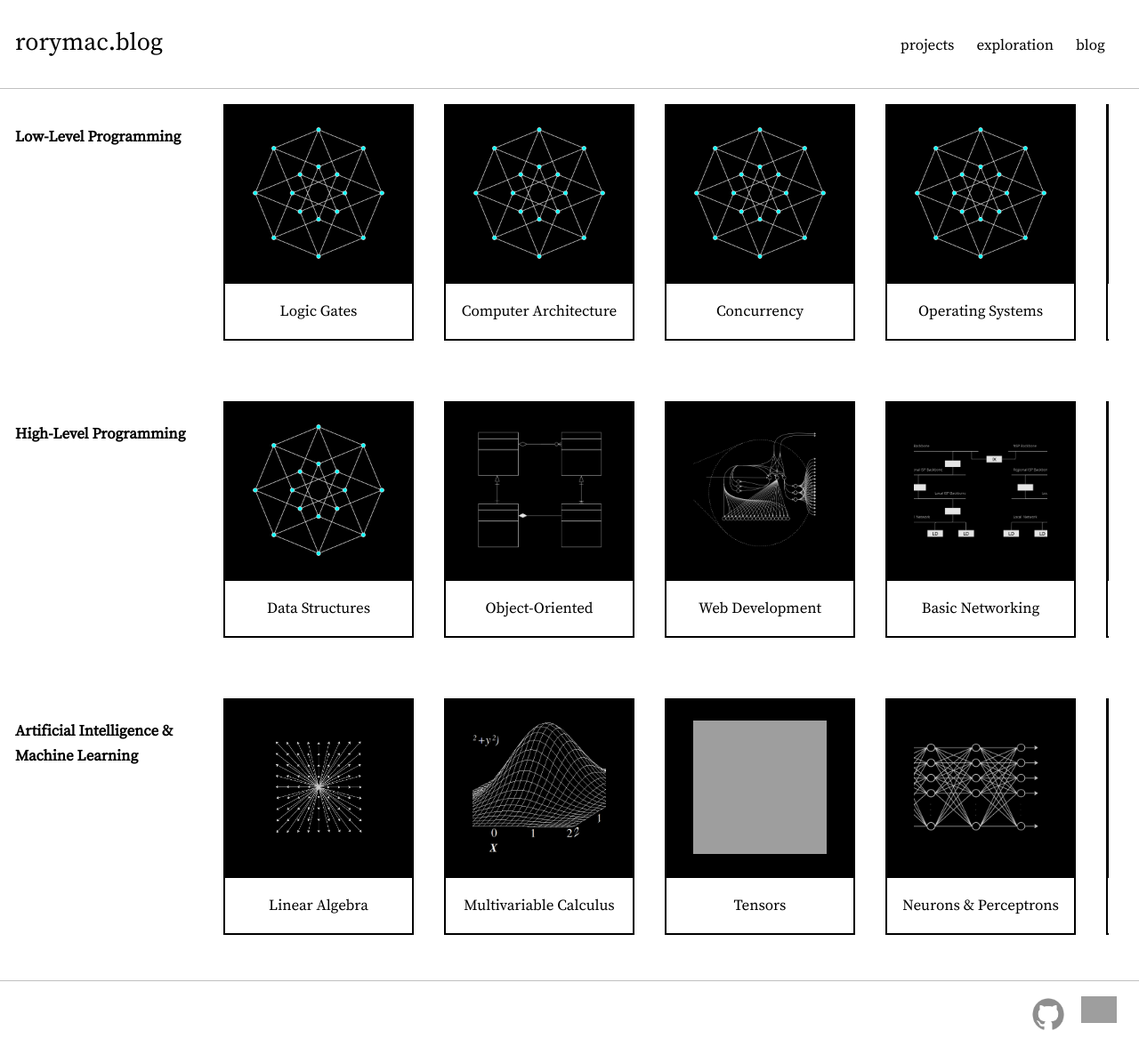
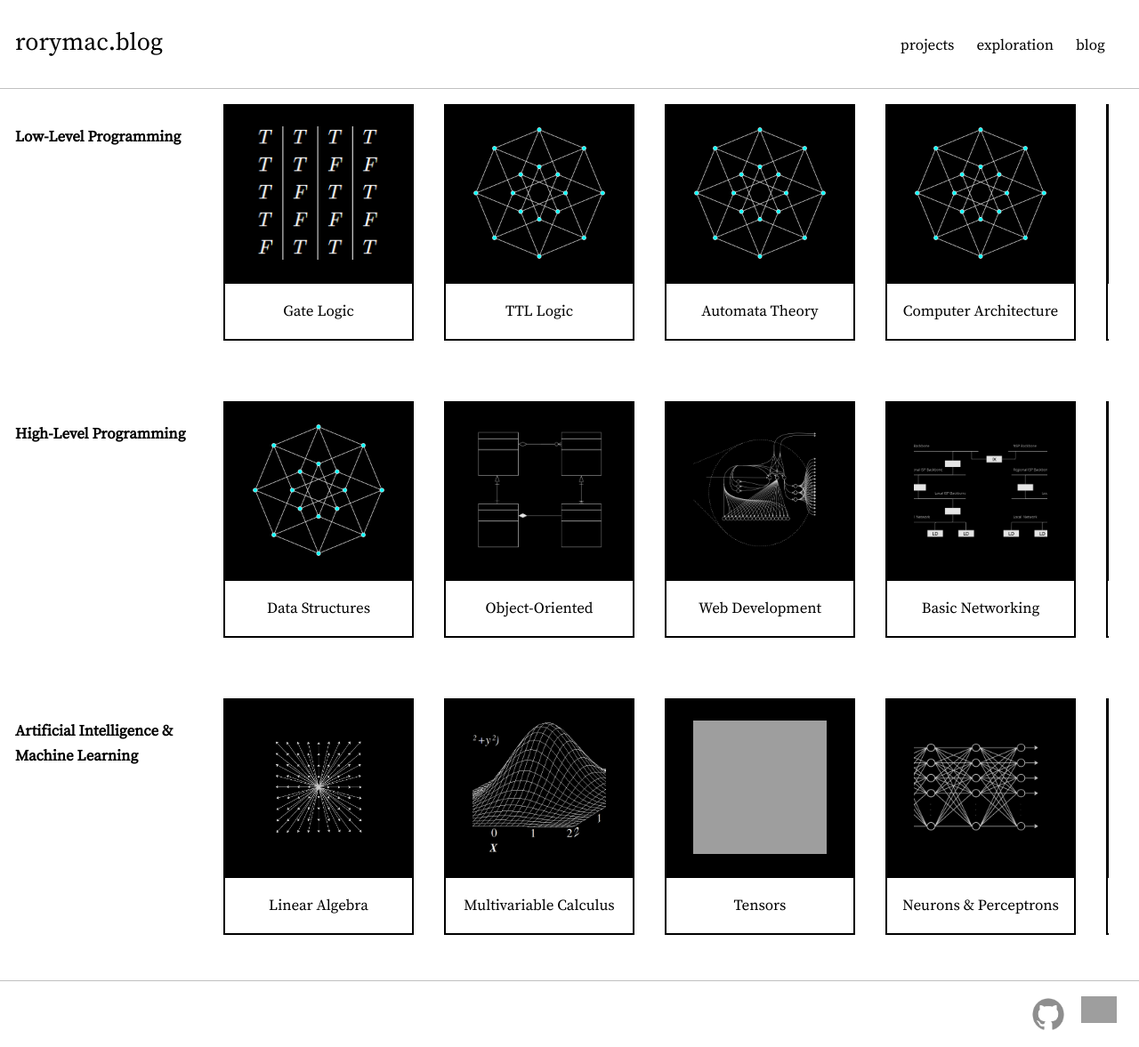
Before and after one commit to Rory-Mac/personal-website, a Jekyll site: the page built from explore.markdown, in a window 1280 px wide and 1177 px high. Shown: the whole window at 89% size. Built offline with Jekyll 4.4.1, drawn with Linux system fonts in a browser that asks for light colours; grey boxes are pictures that could not be loaded.

Commit message:
finalise logic gates draft, start draft of TTL Logic

```diff
--- a/explore.markdown
+++ b/explore.markdown
@@ -9,10 +9,26 @@ title: Explore
     <div class="portal-container">
         <div class="portal zoom small">
             <a href="/Low-Level Programming/Logic Gates.html">
+                <div class="portal-image"><img class="something" src="/Assets/images/truth_table_dark.png"></div>
+            </a>
+            <div class="portal-title">
+                <p>Gate Logic</p>
+            </div>
+        </div>
+        <div class="portal zoom small">
+            <a href="/Low-Level Programming/TTL Logic.html">
                 <div class="portal-image"><img class="something" src="/Assets/images/4-cube_dark.png"></div>
             </a>
             <div class="portal-title">
-                <p>Logic Gates</p>
+                <p>TTL Logic</p>
+            </div>
+        </div>
+        <div class="portal zoom small">
+            <a href="/Low-Level Programming/Logic Gates.html">
+                <div class="portal-image"><img class="something" src="/Assets/images/4-cube_dark.png"></div>
+            </a>
+            <div class="portal-title">
+                <p>Automata Theory</p>
             </div>
         </div>
         <div class="portal zoom small">
@@ -28,15 +44,7 @@ title: Explore
                 <div class="portal-image"><img class="something" src="/Assets/images/4-cube_dark.png"></div>
             </a>
             <div class="portal-title">
-                <p>Concurrency</p>
-            </div>
-        </div>
-        <div class="portal zoom small">
-            <a href="/Low-Level Programming/Concurrency%20%26%20Operating%20Systems.html">
-                <div class="portal-image"><img class="something" src="/Assets/images/4-cube_dark.png"></div>
-            </a>
-            <div class="portal-title">
-                <p>Operating Systems</p>
+                <p>OS & Concurrency</p>
             </div>
         </div>
         <div class="portal zoom small">
```
Also changed, not shown: other parts of explore.markdown (+1 -1 lines), Low-Level Programming/TTL Logic.markdown (added, +25 -0 lines), Assets/images/2input_logic_dark.png (added), Assets/images/silicon.png (added), Assets/images/truth_table.png (added), Assets/images/truth_table_dark.png (added).
